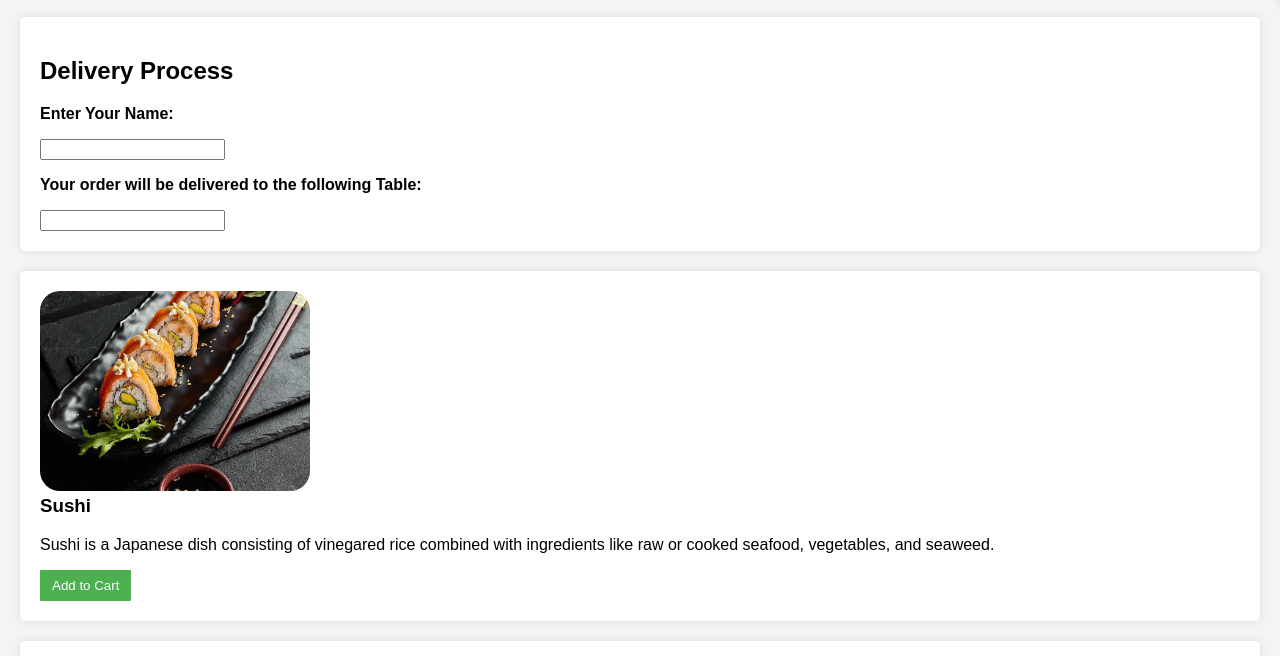
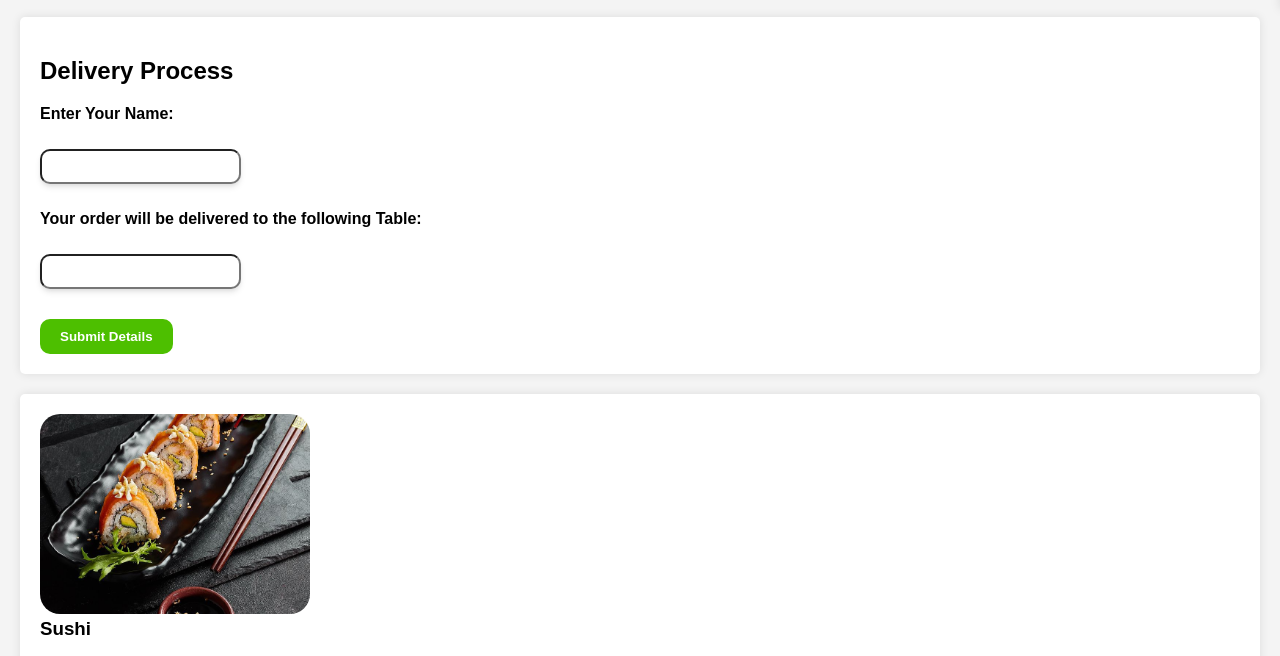
Before and after one commit to Tabsen/Table-Tap, a plain HTML site: page cart.html in a window 1280 px wide. Shown: the part 122-778 px from the top of the page. Drawn offline with Linux system fonts and the light colour scheme.

Commit message:
Update cart.html
Extra buttons added.

```diff
--- a/cart.html
+++ b/cart.html
@@ -84,7 +84,7 @@
     .product button {
       background-color: #4caf50;
       color: #fff;
-      border-radius: 1px;
+      border-radius: 8px;
       border: none;
       padding: 8px 12px;
       cursor: pointer;
@@ -117,7 +117,7 @@
     #cart-button{
     padding: 10px 20px;
     margin-top: 20px;
-    margin-left: 25px;
+    margin-left: 40px;
     margin-bottom: 20px;
     background-color: #4dbf00;
     color:white;
@@ -127,6 +127,10 @@
     opacity: 1;
     cursor: pointer;
     font-weight: bold;
+    }
+    #close-button{
+      border-radius: 10px;
+      margin-bottom: 2px;
     }
     header
     {
@@ -156,6 +160,26 @@
     h1{
         margin-top: 42px;
         flex: 6;
+    }
+    .input{
+      box-shadow: rgba(0, 0, 0, 0.1) 0px 4px 6px -1px, rgba(0, 0, 0, 0.06) 0px 2px 4px -1px;
+      margin: 10px 0px;
+      padding: 8px 10px;
+      border-radius: 10px;
+
+    }
+    .submit-button{
+    padding: 10px 20px;
+    margin-top: 20px;
+    background-color: #4dbf00;
+    color:white;
+    border-radius: 10px;
+    outline: none;
+    border: none;
+    opacity: 1;
+    cursor: pointer;
+    font-weight: bold;
+
     }
 
     @keyframes slideIn {
@@ -224,12 +248,13 @@
     <h2>Delivery Process</h2>
     <p>Enter Your Name:</p>
     <div>
-      <input type="text" id="address">
+      <input class="input" type="text" id="address">
   </div>
     <p>Your order will be delivered to the following Table:</p>
     <div>
-        <input type="text" id="address">
+        <input class="input" type="text" id="address">
     </div>
+    <button class="submit-button">Submit Details</button>
 </div>
 
 
@@ -284,13 +309,14 @@
   <div id="estimated">
     <p>Estimated Delivery Time: <span id="delivery-time">--:--</span></p>
       <p>If you wish to cancel your order, you can do so within 5 minutes of placing it.</p>
-      <button id="cancel-button">Cancel Order</button>
+      <button class="submit-button">Cancel Order</button>
   </section>
 </div>
 
 <div id="cart">
   <h2>Shopping Cart</h2>
   <ul id="cart-list"></ul>
+  <button id="close-button">Checkout</button>
   <button id="close-button">Close</button>
 </div>
 <div>
```
